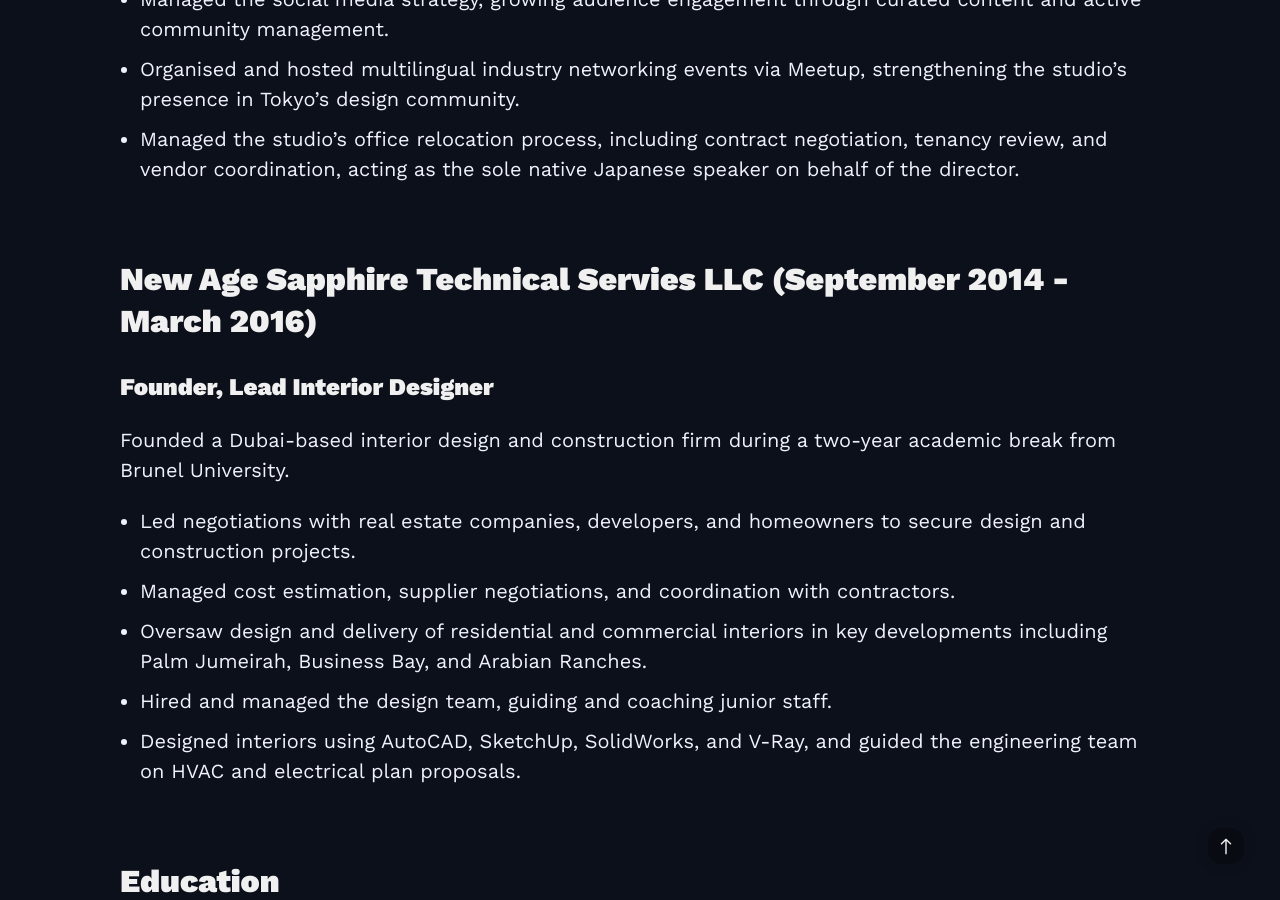
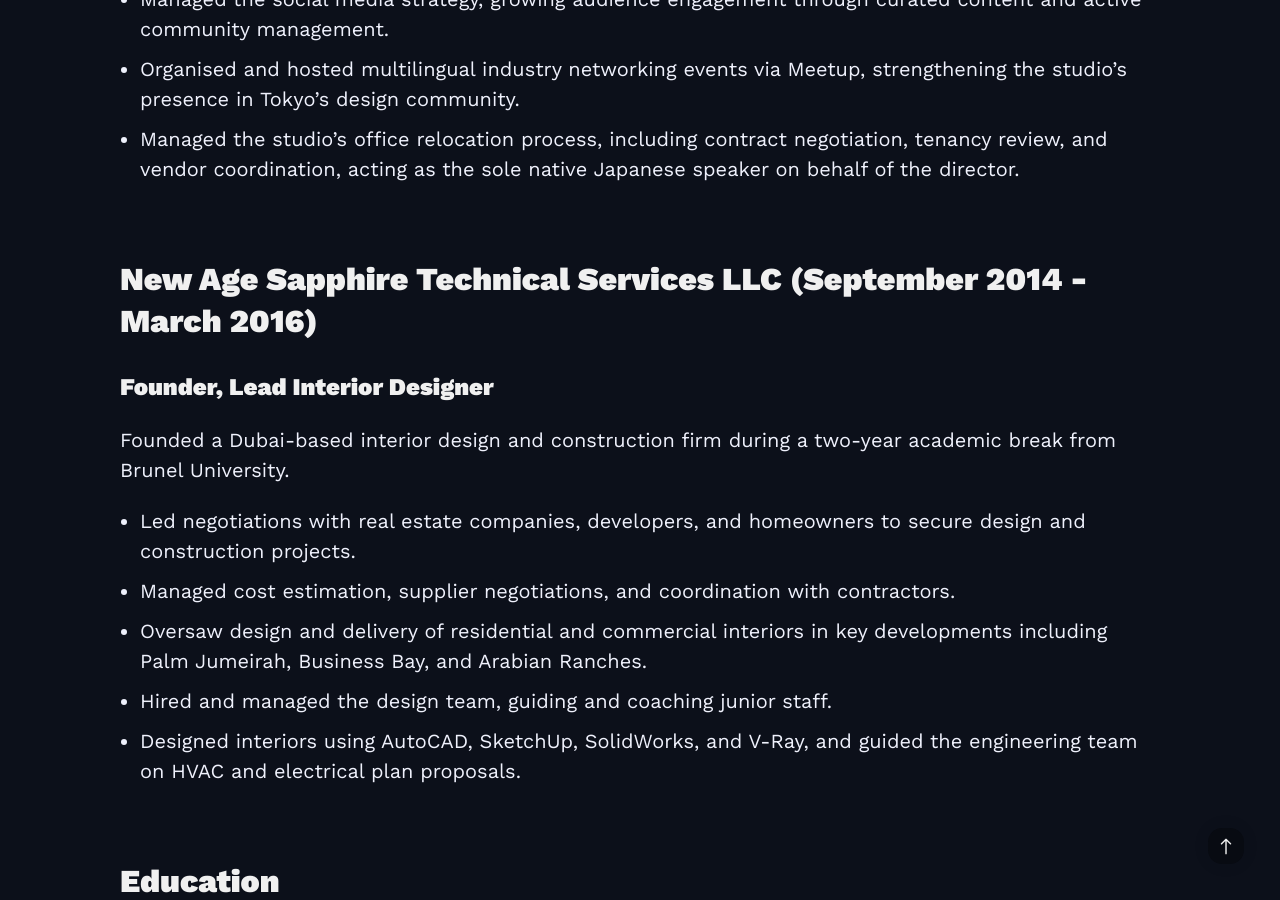
Before and after one commit to mkishi1221/mkishi1221.github.io, a Jekyll site: the page built from index.html, in a window 1280 px wide and 900 px high, scrolled down 10408 px. Built offline with Jekyll 4.4.1, drawn with Linux system fonts in a browser that asks for light colours; nearby versions of some CDN libraries.

Commit message:
Fixed typo

```diff
--- a/_includes/cv.md
+++ b/_includes/cv.md
@@ -135,7 +135,7 @@ Contributed to both design execution and operational management at a boutique co
 - Organised and hosted multilingual industry networking events via Meetup, strengthening the studio’s presence in Tokyo’s design community.
 - Managed the studio’s office relocation process, including contract negotiation, tenancy review, and vendor coordination, acting as the sole native Japanese speaker on behalf of the director.
 
-# New Age Sapphire Technical Servies LLC (September 2014 - March 2016)
+# New Age Sapphire Technical Services LLC (September 2014 - March 2016)
 
 ## Founder, Lead Interior Designer
 
```
